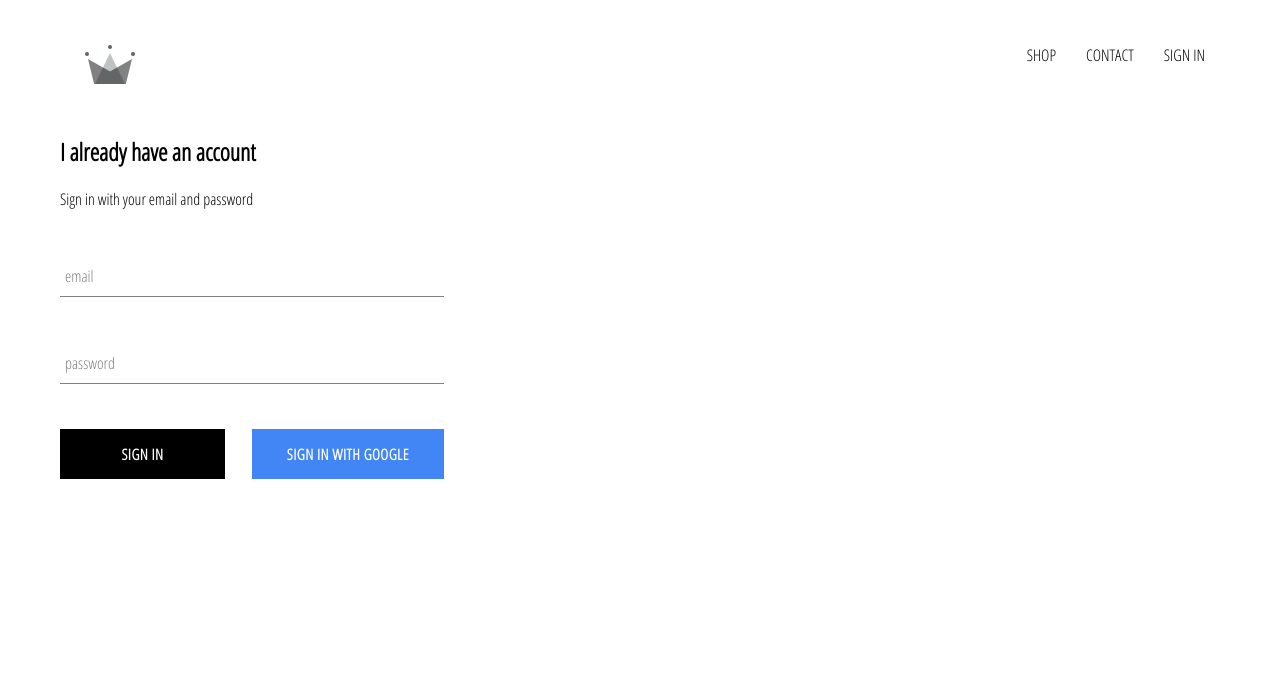
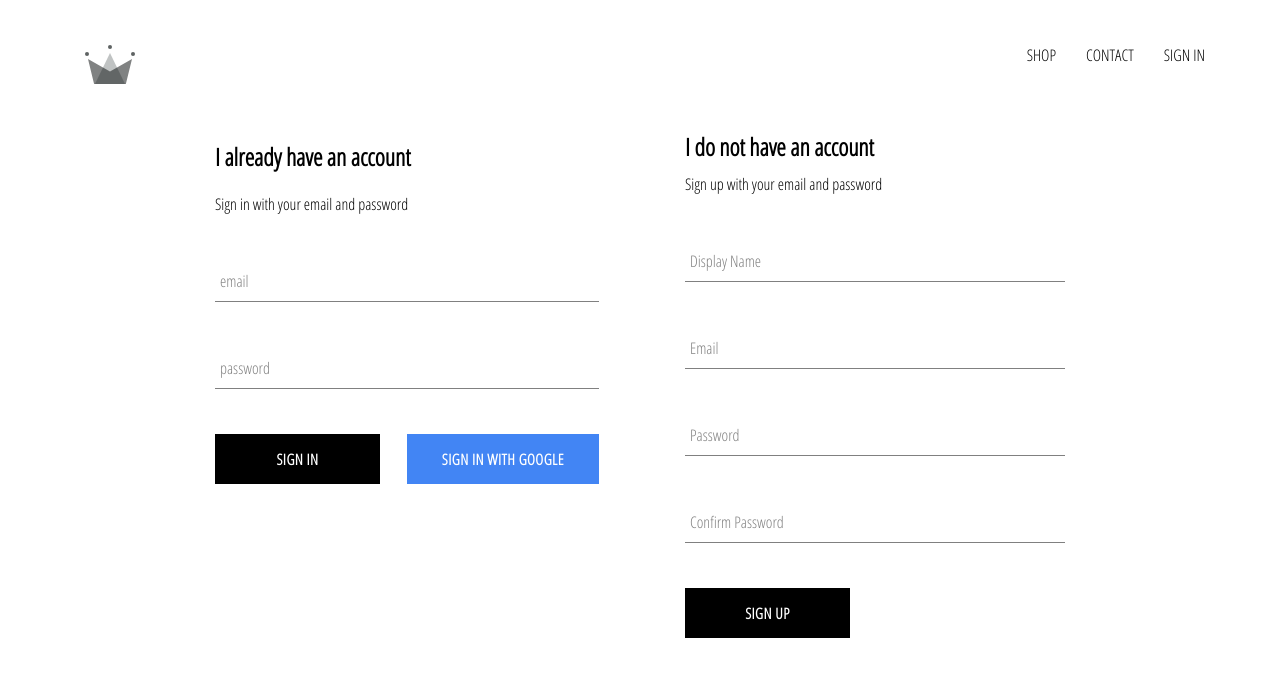
Before and after one commit to Adonistran/crwn-clothing, a React (Create React App) app: page /signin in a window 1280 px wide. Shown: the top 676 px of the page. Built offline with nearby package versions, Linux system fonts and the light colour scheme; no server answers.

Commit message:
complete sign in, sign out, sign up user to firestore

```diff
--- a/src/App.js
+++ b/src/App.js
@@ -5,28 +5,39 @@
 import { Switch, Route } from "react-router-dom";
 import Header from "./components/header/header.component";
 import SignInAndSignupPage from "../src/pages/sign-in-and-sign-up/sign-in-and-sign-up.component";
-import { auth } from "../src/firebase/firebase.utils";
+import {
+  auth,
+  createUserProfileDocument,
+} from "../src/firebase/firebase.utils";
 
 class App extends React.Component {
   constructor() {
     super();
 
     this.state = {
-      currentUser: null
-    }
+      currentUser: null,
+    };
   }
 
   componentDidMount() {
-    auth.onAuthStateChanged(user => {
-      this.setState({currentUser: user});
-      console.log(user);
-    })
+    auth.onAuthStateChanged(async (userAuth) => {
+      if (userAuth) {
+        const userRef = await createUserProfileDocument(userAuth);
+        userRef.onSnapshot((snapShot) => {
+          this.setState({
+            id: snapShot.id,
+            ...snapShot.data(),
+          });
+        });
+      }
+      this.setState({ currentUser: userAuth });
+    });
   }
 
   render() {
     return (
       <div>
-        <Header currentUser={this.state.currentUser}/>
+        <Header currentUser={this.state.currentUser} />
         <Switch>
           <Route exact path="/" component={HomePage} />
           <Route exact path="/shop" component={ShopPage} />
--- /dev/null
+++ b/src/components/sign-up/sign-up.component.jsx
@@ -0,0 +1,102 @@
+import React from "react";
+import FormInput from "../form-input/form-input.component";
+import CustomButton from "../custom-button/custom-button.component";
+import {
+  auth,
+  createUserProfileDocument,
+} from "../../firebase/firebase.utils.js";
+
+import "./sign-up.style.scss";
+
+class SignUp extends React.Component {
+  constructor() {
+    super();
+
+    this.state = {
+      displayName: "",
+      email: "",
+      password: "",
+      confirmPassword: "",
+    };
+  }
+
+  handleSubmit = async (event) => {
+    event.preventDefault();
+    const { displayName, email, password, confirmPassword } = this.state;
+
+    if (password !== confirmPassword) {
+      alert("password don't match");
+      return;
+    }
+
+    try {
+      const { user } = await auth.createUserWithEmailAndPassword(
+        email,
+        password
+      );
+
+      await createUserProfileDocument(user, { displayName });
+
+      this.setState({
+        displayName: "",
+        email: "",
+        password: "",
+        confirmPassword: "",
+      });
+    } catch (error) {
+      console.error(error);
+    }
+  };
+
+  handleChange = (event) => {
+    const { value, name } = event.target;
+    this.setState({ [name]: value });
+  };
+
+  render() {
+    const { displayName, email, password, confirmPassword } = this.state;
+    return (
+      <div className="sign-up">
+        <h2 className="title">I do not have an account</h2>
+        <span>Sign up with your email and password</span>
+        <form className="sign-up-form" onSubmit={this.handleSubmit}>
+          <FormInput
+            type="text"
+            name="displayName"
+            value={displayName}
+            label="Display Name"
+            onChange={this.handleChange}
+            required
+          />
+          <FormInput
+            type="email"
+            name="email"
+            value={email}
+            label="Email"
+            onChange={this.handleChange}
+            required
+          />
+          <FormInput
+            type="password"
+            name="password"
+            value={password}
+            label="Password"
+            onChange={this.handleChange}
+            required
+          />
+          <FormInput
+            type="password"
+            name="confirmPassword"
+            value={confirmPassword}
+            label="Confirm Password"
+            onChange={this.handleChange}
+            required
+          />
+          <CustomButton type="submit">SIGN UP</CustomButton>
+        </form>
+      </div>
+    );
+  }
+}
+
+export default SignUp;
--- /dev/null
+++ b/src/components/sign-up/sign-up.style.scss
@@ -0,0 +1,9 @@
+.sign-up {
+  display: flex;
+  flex-direction: column;
+  width: 380px;
+
+  .title {
+    margin: 10px 0;
+  }
+}
--- a/src/firebase/firebase.utils.js
+++ b/src/firebase/firebase.utils.js
@@ -13,6 +13,30 @@
 
 firebase.initializeApp(config);
 
+export const createUserProfileDocument = async (userAuth, additionData) => {
+    if (!userAuth) return;
+    const userRef = firestore.doc(`users/${userAuth.uid}`);
+
+    const snapshot = await userRef.get();
+    if(!snapshot.exists) {
+        const {displayName, email} = userAuth;
+        const createAt = new Date();
+        try {
+            await userRef.set({
+                displayName,
+                email,
+                createAt,
+                ...additionData
+            });
+        } catch (error) {
+            console.log("error creating data", error.message);
+        }
+    }
+
+    return userRef;
+}
+
+
 export const auth = firebase.auth();
 export const firestore = firebase.firestore();
 
--- a/src/pages/sign-in-and-sign-up/sign-in-and-sign-up.component.jsx
+++ b/src/pages/sign-in-and-sign-up/sign-in-and-sign-up.component.jsx
@@ -1,11 +1,13 @@
-import React from 'react';
-import './sign-in-and-sign-up.style.scss';
-import SignIn from '../../components/sign-in/sign-in.component';
+import React from "react";
+import "./sign-in-and-sign-up.style.scss";
+import SignIn from "../../components/sign-in/sign-in.component";
+import SignUp from "../../components/sign-up/sign-up.component";
 
 const SignInAndSignupPage = () => (
-    <div className='sign-in-and-sign-up'>
-        <SignIn />
-    </div>
-)
+  <div className="sign-in-and-sign-up">
+    <SignIn />
+    <SignUp />
+  </div>
+);
 
 export default SignInAndSignupPage;
--- a/src/pages/sign-in-and-sign-up/sign-in-and-sign-up.style.scss
+++ b/src/pages/sign-in-and-sign-up/sign-in-and-sign-up.style.scss
@@ -0,0 +1,6 @@
+.sign-in-and-sign-up {
+  width: 850px;
+  display: flex;
+  justify-content: space-between;
+  margin: 30px auto;
+}
```
